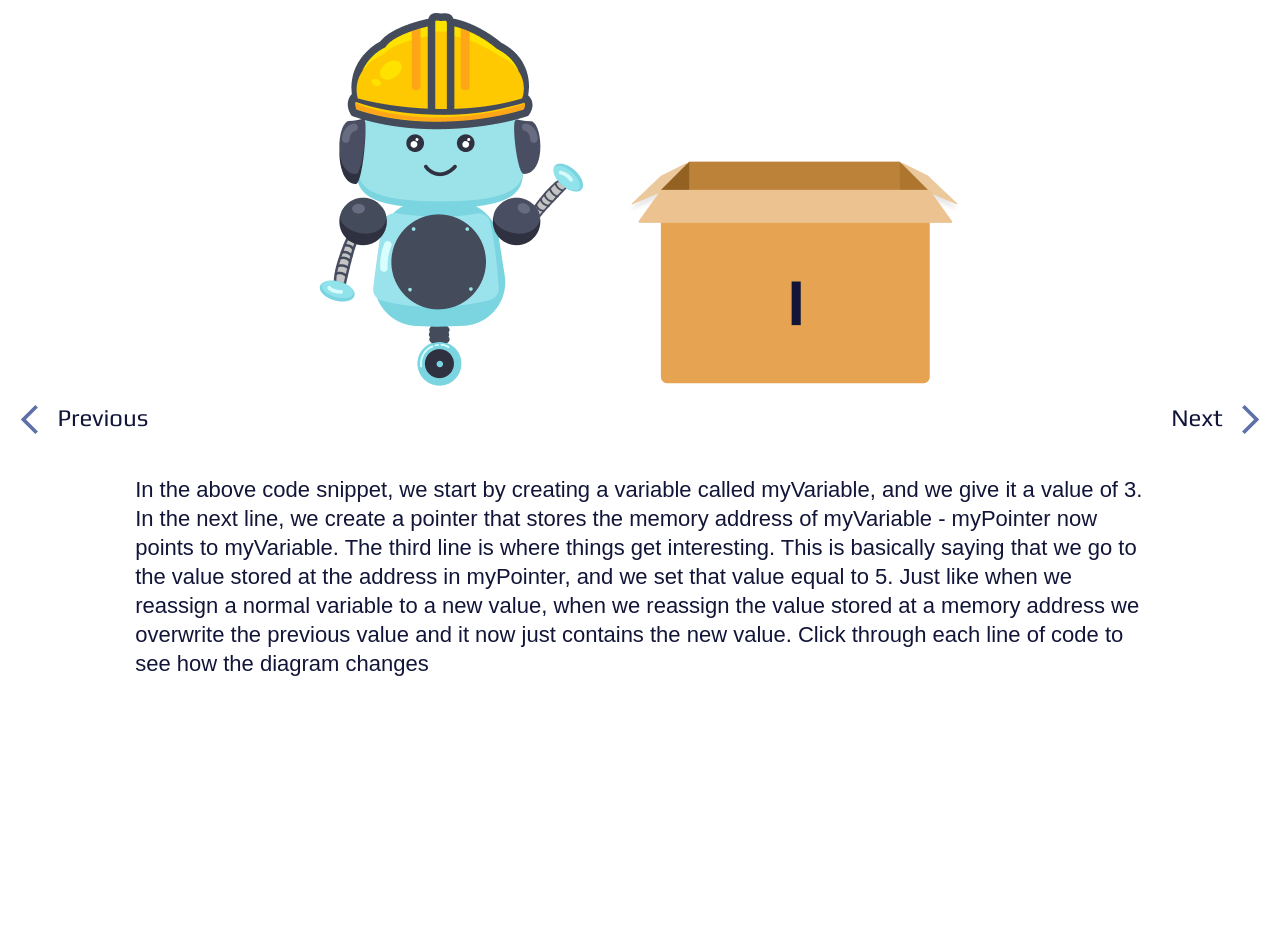
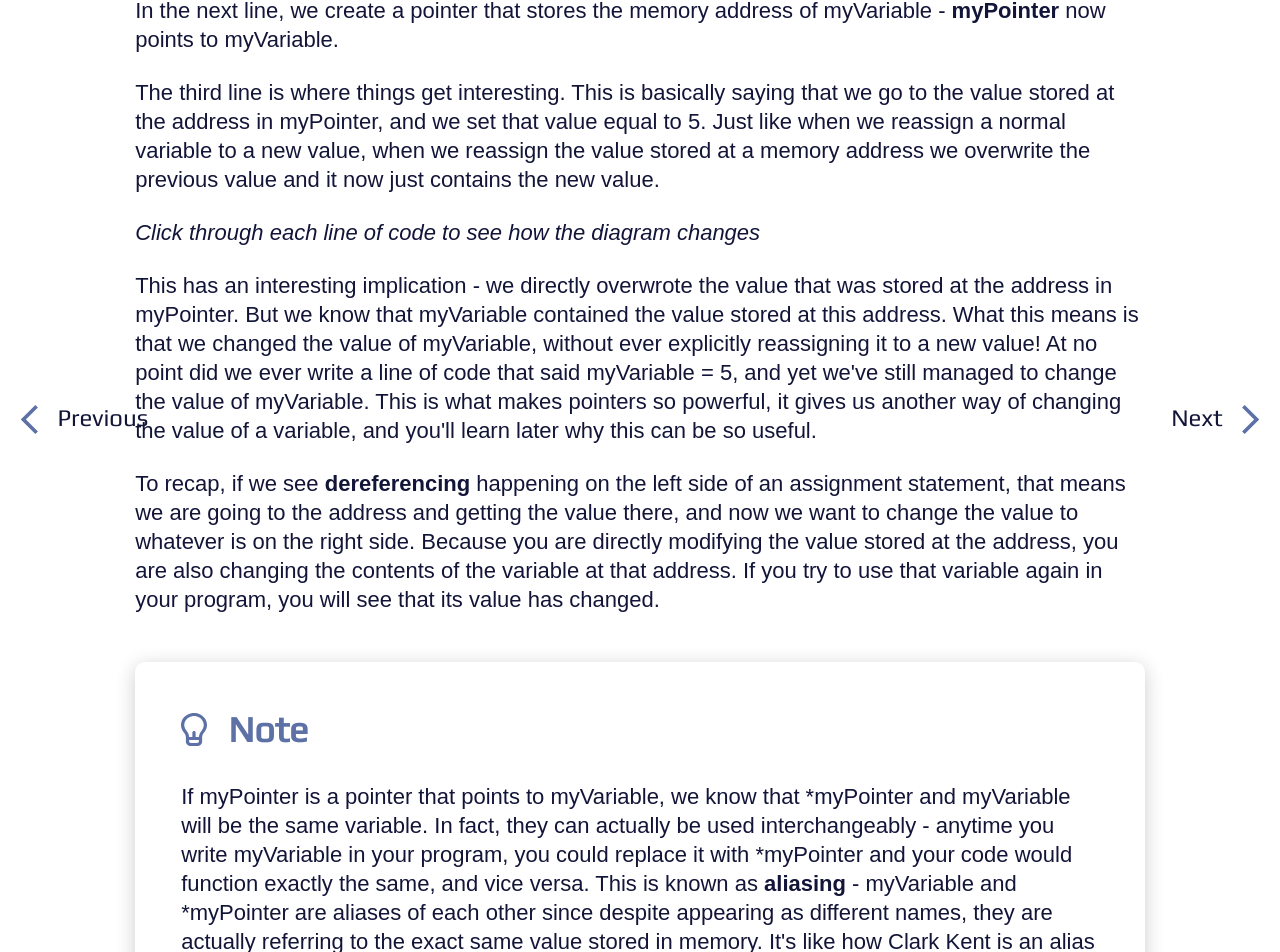
Before and after one commit to uclaacm/parcel-pointers, a React app: page /lesson-5 in a window 1280 px wide. Shown: the part 314-1266 px from the top of the page. Before the commit the page ends 1200 px from the top, so only its background shows below. Built offline with nearby package versions, Linux system fonts and the light colour scheme; a web font is replaced by a local one.

Commit message:
updated lesson 5

```diff
--- a/src/pages/Lesson5.tsx
+++ b/src/pages/Lesson5.tsx
@@ -1,7 +1,7 @@
 import { FC } from 'react';
-import PipiBox from '../../public/PipiBox.png';
 import AppWrapper from '../components/AppWrapper';
 import NavButtons from '../components/NavButtons';
+import Note from '../components/Note';
 import { HeaderSections } from '../types/globalTypes';
 import '../styles/Lesson1.scss';
 import '../styles/PageWrapper.scss';
@@ -18,24 +18,64 @@ const Lesson5: FC = () => {
             value stored at that address! This is like telling Pipi to go to the
             box stored at a particular address, and then modifying the contents
             inside that box.
-            {/*That&apos;s why it was really*/}
+
           </p>
-          <div className="diagram">
-            <img src={PipiBox} className="pipi"></img>
-          </div>
+
           <p>
             In the above code snippet, we start by creating a variable called
-            myVariable, and we give it a value of 3. In the next line, we create
-            a pointer that stores the memory address of myVariable - myPointer
-            now points to myVariable. The third line is where things get
-            interesting. This is basically saying that we go to the value stored
-            at the address in myPointer, and we set that value equal to 5. Just
-            like when we reassign a normal variable to a new value, when we
-            reassign the value stored at a memory address we overwrite the
-            previous value and it now just contains the new value. Click through
-            each line of code to see how the diagram changes
+            <strong>myVariable</strong>, and we give it a value of 3. In the next
+            line, we create a pointer that stores the memory address of myVariable
+            - <strong>myPointer</strong> now points to myVariable.
           </p>
-          <NavButtons page={8}></NavButtons>
+
+          <p>
+            The third line is where things get interesting. This is basically saying
+            that we go to the value stored at the address in myPointer, and we set
+            that value equal to 5. Just like when we reassign a normal variable to a
+            new value, when we reassign the value stored at a memory address we
+            overwrite the previous value and it now just contains the new value.
+          </p>
+
+          <p>
+            <em>Click through each line of code to see how the diagram changes</em>
+          </p>
+
+          <p>
+          This has an interesting implication - we directly overwrote the value that was
+          stored at the address in myPointer. But we know that myVariable contained the
+          value stored at this address. What this means is that we changed the value of
+          myVariable, without ever explicitly reassigning it to a new value! At no point
+          did we ever write a line of code that said myVariable = 5, and yet we've still
+          managed to change the value of myVariable. This is what makes pointers so
+          powerful, it gives us another way of changing the value of a variable, and
+          you'll learn later why this can be so useful.
+          </p>
+
+          <p>
+          To recap, if we see <strong>dereferencing</strong> happening on the left side of an assignment
+          statement, that means we are going to the address and getting the value there,
+          and now we want to change the value to whatever is on the right side. Because you
+          are directly modifying the value stored at the address, you are also changing the
+          contents of the variable at that address. If you try to use that variable again in
+          your program, you will see that its value has changed.
+          </p>
+
+          <div className="diagram">
+            <Note title="Note">
+              <p>
+              If myPointer is a pointer that points to myVariable, we know that *myPointer
+              and myVariable will be the same variable. In fact, they can actually be used
+              interchangeably - anytime you write myVariable in your program, you could
+              replace it with *myPointer and your code would function exactly the same, and
+              vice versa. This is known as <strong>aliasing</strong> - myVariable and *myPointer are aliases
+              of each other since despite appearing as different names, they are actually
+              referring to the exact same value stored in memory. It's like how Clark Kent
+              is an alias for Superman - even though they are two different names, they are
+              both referring to the same person.
+              </p>
+              </Note>
+        </div>
+        <NavButtons page={8}></NavButtons>
         </div>
       </AppWrapper>
     </>
```
